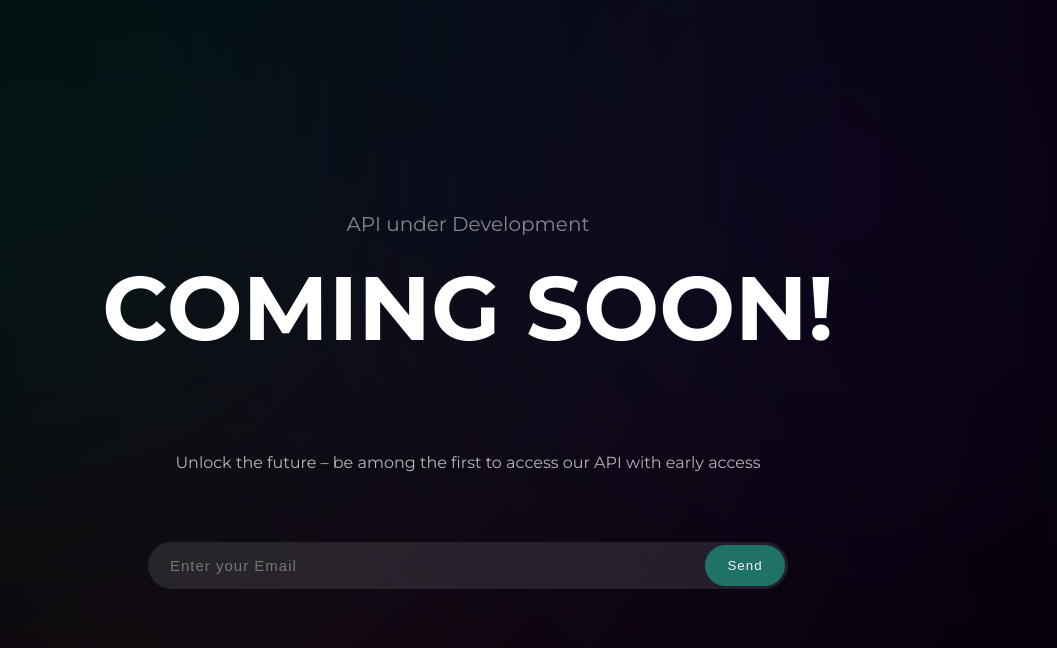
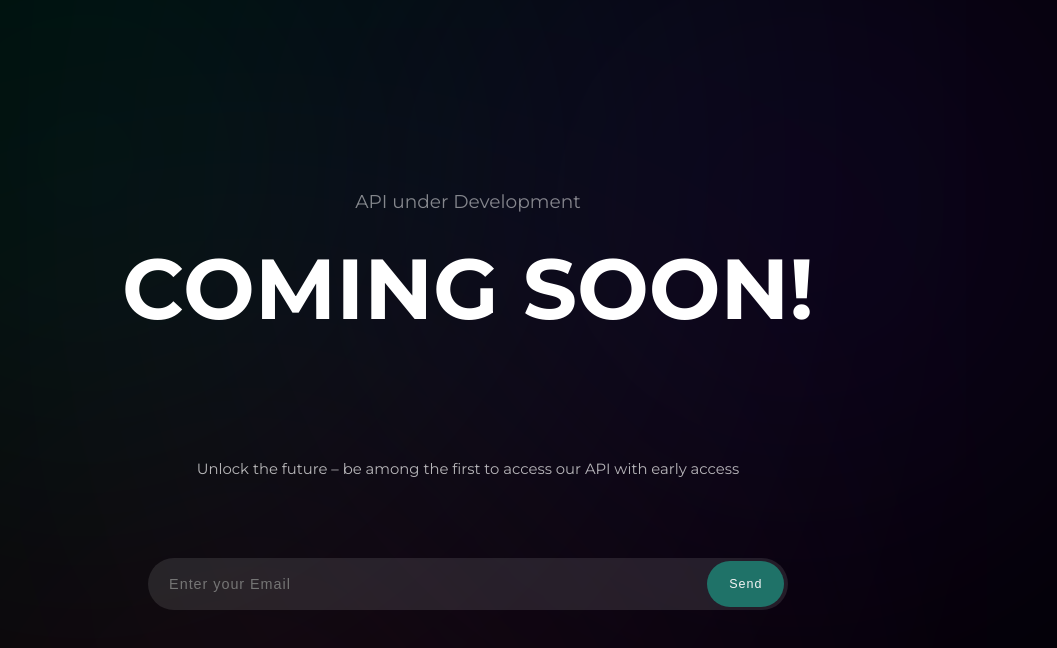
Before and after one commit to RayLight-369/RayAI, a Next.js app: page /api-access in a window 1280 px wide. Shown: the top 648 px of the page, without its empty margins (172-1229 px from the left). Built offline with nearby package versions, Linux system fonts and the light colour scheme.

Commit message:
updating css

```diff
--- a/app/(beta)/api-access/page.module.css
+++ b/app/(beta)/api-access/page.module.css
@@ -1,30 +1,31 @@
 section.api {
   background: url("/bg.svg") center no-repeat;
+  background-size: cover;
   width: 100vw;
   height: 100vh;
   display: flex;
   flex-direction: column;
   justify-content: center;
-  gap: 90px;
+  gap: 15vh;
   font-family: Montserrat;
 }
 
 div.heading {
   display: flex;
   flex-direction: column;
-  gap: 17px;
+  gap: 3vh;
 }
 
 section.api div.heading p.note {
   color: rgba(255, 255, 255, 0.50);
-  font-size: 20px;
+  font-size: 1.45vw;
   text-align: center;
 }
 
 section.api div.heading p.title {
   color: #FFF;
   text-align: center;
-  font-size: 90px;
+  font-size: 6.65vw;
   font-weight: 700;
 }
 
@@ -33,16 +34,17 @@ div.form {
   display: flex;
   flex-direction: column;
   align-items: center;
-  gap: 70px;
+  gap: 10vh;
 }
 
 div.form p.desc {
   text-align: center;
   color: rgba(255, 255, 255, 0.70);
+  font-size: 1.159vw;
 }
 
 div.input {
-  width: 50%;
+  width: 50vw;
   display: flex;
   flex-direction: row;
   justify-content: center;
@@ -53,43 +55,57 @@ div.input {
 div.input input {
   outline: none;
   border: none;
-  border-radius: 80px;
+  border-radius: 6vw;
   background: rgba(255, 255, 255, 0.1);
   width: 100%;
-  padding: 15px 42px 15px 22px;
+  padding: 2.25vh 3.15vw 2.25vh 1.65vw;
   color: rgb(234, 234, 234);
   position: relative;
-  font-size: 15px;
-  letter-spacing: 1px;
+  font-size: 1.125vw;
+  letter-spacing: .075vw;
 }
 
 div.input button {
   position: absolute;
-  right: 3px;
-  height: calc(100% - 6px);
-  width: 80px;
+  right: .3vw;
+  height: calc(100% - .45vw);
+  width: 6vw;
   border: none;
   outline: none;
   color: rgb(244, 244, 244);
-  border-radius: 45px;
+  border-radius: 3.38vw;
   background: #1F7268;
-  letter-spacing: 1px;
+  letter-spacing: .075vw;
   text-align: center;
   cursor: pointer;
   transition: 60ms ease-in;
+  font-size: .98vw;
 }
 
 div.input button:hover {
-  width: 90px;
+  width: 6.75vw;
 }
 
 @media (max-width: 767px) {
+
+  section.api {
+    gap: 90px;
+  }
+
+  div.heading {
+    gap: 17px;
+  }
+
   section.api div.heading p.note {
     font-size: 14px;
   }
 
   section.api div.heading p.title {
     font-size: 70px;
+  }
+
+  div.form {
+    gap: 70px;
   }
 
   div.form p.desc {
@@ -100,4 +116,20 @@ div.input button:hover {
   div.input {
     width: 85%;
   }
+
+  div.input input {
+    border-radius: 80px;
+    padding: 15px 42px 15px 22px;
+    font-size: 15px;
+    letter-spacing: 1px;
+  }
+
+  div.input button {
+    font-size: 13.333px;
+    right: 3px;
+    height: calc(100% - 6px);
+    width: 80px;
+    border-radius: 45px;
+    letter-spacing: 1px;
+  }
 }
```
